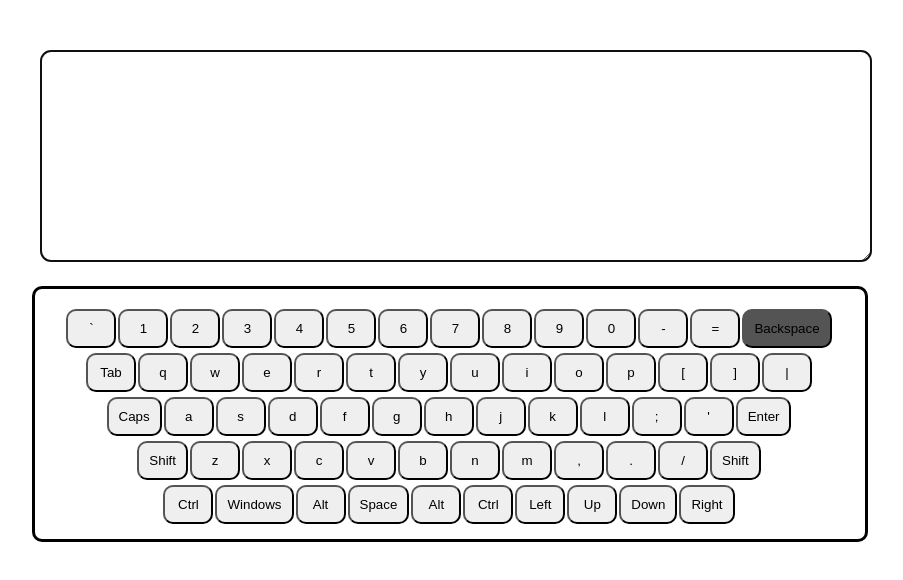
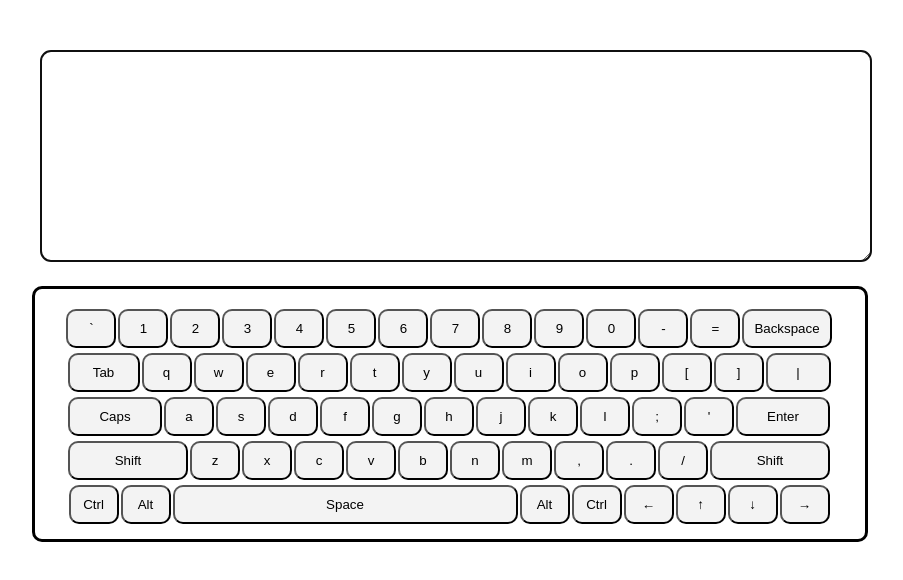
Before and after one commit to omkavtanke/virtual-keyboard, a website: page index.html in a window 1280 px wide. Both pictures are taken after a click on the button "Backspace". Shown: the whole page, without its empty margins (190-1093 px from the left). Drawn offline with nearby package versions, Linux system fonts and the light colour scheme.

Commit message:
feat: add functions for arrows

```diff
--- a/index.html
+++ b/index.html
@@ -4,7 +4,6 @@
   <meta charset="UTF-8">
   <title>Virtual Keyboard</title>
   <link rel="stylesheet" href="./style.css">
-  <link rel="stylesheet" href="https://fonts.googleapis.com/css2?family=Material+Symbols+Outlined:opsz,wght,FILL,GRAD@20..48,100..700,0..1,-50..200" />
 
 </head>
 <body id="page">
--- a/script.js
+++ b/script.js
@@ -27,7 +27,7 @@ const keys = [
 {key: '[', modKey: '{', data: 'BracketLeft'},
 {key: ']', modKey: '}', data: 'BracketRight'},
 {key: '|', class: 'vertical-symbol', data: 'Backslash'},
-{key: 'Caps', value: '', data: 'CapsLock'},
+{key: 'Caps', value: ' ', data: 'CapsLock'},
 {key: 'a', modKey: 'A', data: 'KeyA'},
 {key: 's', modKey: 'S', data: 'KeyS'},
 {key: 'd', modKey: 'D', data: 'KeyD'},
@@ -53,12 +53,11 @@ const keys = [
 {key: '/', modKey: '?', data: 'Slash'},
 {key: 'Shift', class: 'Rshift', value: ' ', data: ''},
 {key: 'Ctrl', value: ' ', data: 'ControlLeft'},
-{key: 'Windows', value: '', data: 'MetaLeft'},
 {key: 'Alt', value: ' ', data: 'AltLeft'},
 {key: 'Space', value: ' ', data: 'Space'},
 {key: 'Alt', value: ' ', data: 'AltRight'},
 {key: 'Ctrl', value: ' ', data: 'ControlRight'},
-{key: 'Left', value: ' ', data: 'ArrowLeft'},
+{key: 'Left', value: '', data: 'ArrowLeft'},
 {key: 'Up', value: ' ', data: 'ArrowUp'},
 {key: 'Down', value: ' ', data: 'ArrowDown'},
 {key: 'Right', value: ' ', data: 'ArrowRight'}
@@ -105,6 +104,66 @@ function generateKeys(keyType) {
   keyboardSection.appendChild(keyboardWrapper);
   BODY.appendChild(keyboardSection);
 }
+
+function addIcons(){
+  const leftArrow = document.querySelector('.Left');
+  const upArrow = document.querySelector('.Up');
+  const downArrow = document.querySelector('.Down');
+  const rightArrow = document.querySelector('.Right');
+
+  leftArrow.innerHTML = "";
+  leftArrow.insertAdjacentHTML("afterbegin", "&larr;");
+
+  upArrow.innerHTML = "";
+  upArrow.insertAdjacentHTML("afterbegin", "&uarr;");
+
+  downArrow.innerHTML = "";
+  downArrow.insertAdjacentHTML("afterbegin", "&darr;");
+
+  rightArrow.innerHTML = "";
+  rightArrow.insertAdjacentHTML("afterbegin", "&rarr;");
+}
+function setValue(){
+  const keyValue = this.dataset.value;
+  const textarea = document.querySelector('.textarea');
+  const [start, end] = [textarea.selectionStart, textarea.selectionEnd]
+  textarea.setRangeText(keyValue, start, end, "end");
+}
+
+function moveCursorLeft(){
+  const textarea = document.querySelector('.textarea');
+  const currPos = textarea.selectionEnd;
+  if(currPos !== 0) {
+    const prePos = currPos - 1;
+    textarea.setSelectionRange(prePos, prePos);
+  }
+}
+
+function moveCursorRight(){
+  const textarea = document.querySelector('.textarea');
+  const currPos = textarea.selectionEnd;
+  const nextPos = currPos + 1;
+  textarea.setSelectionRange(nextPos, nextPos);
+}
+
+function moveCursorDown(){
+  const textarea = document.querySelector('.textarea');
+  const currPos = textarea.selectionEnd;
+  const countOfSymbolsPerLine = 111;
+  const nextPos = currPos + countOfSymbolsPerLine;
+  textarea.setSelectionRange(nextPos, nextPos);
+}
+
+function moveCursorUp(){
+  const textarea = document.querySelector('.textarea');
+  const currPos = textarea.selectionEnd;
+  const countOfSymbolsPerLine = 111;
+  if(currPos >= 111) {
+    const prevPos = currPos - countOfSymbolsPerLine;
+    textarea.setSelectionRange(prevPos, prevPos);
+  }
+}
+
 function init(){
   generateInput();
   generateKeys("key");
@@ -112,15 +171,23 @@ function init(){
   document.querySelector(".vertical-symbol").insertAdjacentHTML("afterend", "<br>");
   document.querySelector(".Enter").insertAdjacentHTML("afterend", "<br>");
   document.querySelector(".Rshift").insertAdjacentHTML("afterend", "<br>");
+  addIcons();
 
 //  add listener to keys
   const key = document.querySelectorAll('.key');
+  key.forEach(elem => {elem.addEventListener("click", setValue)});
+
   key.forEach(elem => {
-    elem.addEventListener("click", () => {
-      document.querySelector('.textarea').value += elem.dataset.value;
-      elem.classList.toggle("pressed");
+    elem.addEventListener("mousedown", () => {
+      elem.classList.add("pressed");
     })
-  })
+  });
+
+  key.forEach(elem => {
+    elem.addEventListener("mouseup", () => {
+      elem.classList.remove("pressed");
+    })
+  });
 
 
 //  add listener for textarea (in addition to keep area focused)
@@ -133,12 +200,28 @@ function init(){
 //  add listener to document (in addition to get clicked key on keyboard)
   document.addEventListener("keydown", event => {
     const pressedKey = document.querySelector(`[data-code="${event.code}"]`);
-    console.log(event)
-    pressedKey.classList.add('pressed');
+    pressedKey.classList.add("pressed");
   })
   document.addEventListener("keyup", event => {
     const pressedKey = document.querySelector(`[data-code="${event.code}"]`);
-    pressedKey.classList.remove('pressed');
-  })
+    pressedKey.classList.remove("pressed");
+})
+
+//  add listener for arrows
+  const leftArrow = document.querySelector('.Left');
+  leftArrow.addEventListener("click", moveCursorLeft);
+  leftArrow.removeEventListener("click", setValue);
+
+  const rightArrow = document.querySelector('.Right');
+  rightArrow.addEventListener("click", moveCursorRight);
+  rightArrow.removeEventListener("click", setValue);
+
+  const downArrow = document.querySelector('.Down');
+  downArrow.addEventListener("click", moveCursorDown);
+  downArrow.removeEventListener("click", setValue);
+
+  const upArrow = document.querySelector('.Up');
+  upArrow.addEventListener("click", moveCursorUp);
+  upArrow.removeEventListener("click", setValue);
 }
 init()
--- a/style.css
+++ b/style.css
@@ -23,10 +23,43 @@
 .key{
     padding: 10px;
     min-width: 50px;
+    max-height: 40px;
     border-radius: 10px;
     margin: 5px 2px 0 0;
     transition: color .3s ease;
+    cursor: pointer;
+    background-color: #f3f3f3;
+}
+.key:hover{
+    background-color: #c9c9c9;
+}
+.pressed:hover{
+    background-color: #a2a2a2;
 }
 .pressed{
-    background-color: #545454;
+    box-shadow: 1px 2px 5px 1px #b0b0b0;
+    background-color: #a2a2a2;
 }
+
+/*styles for keys*/
+.Tab{
+    min-width: 72px;
+}
+.vertical-symbol{
+    min-width: 65px;
+}
+
+.Caps,
+.Enter{
+    min-width: 94px;
+}
+
+.Lshift,
+.Rshift{
+    min-width: 120px;
+}
+.Space{
+    min-width: 345px;
+}
+
+/*styles for icons*/
```
